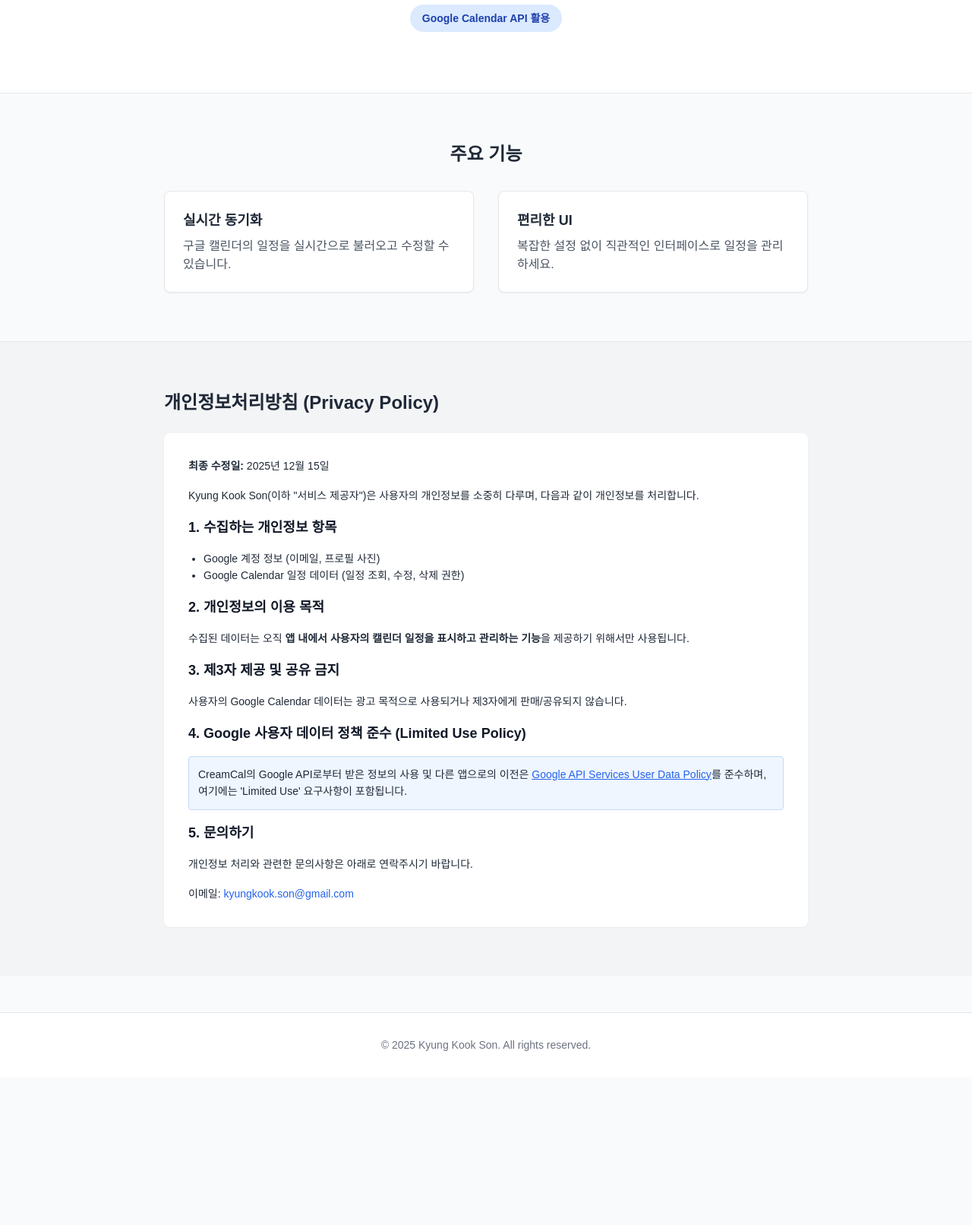
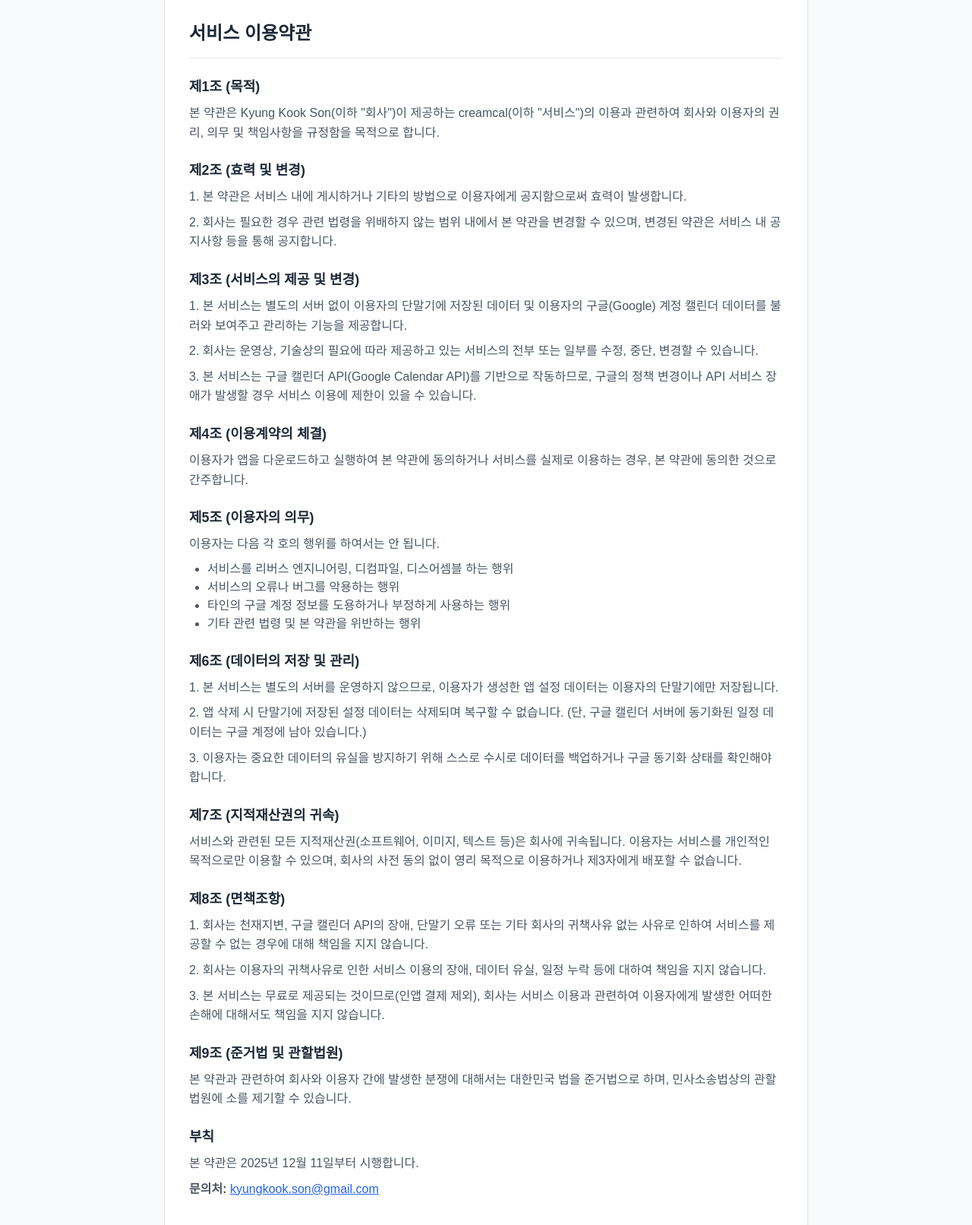
Before and after one commit to kks653/creamcal-website, a plain HTML site: page index.html in a window 1280 px wide. Shown: the part 278-1890 px from the top of the page at 76% size. Before the commit the page ends 1695 px from the top, so only its background shows below. Drawn offline with nearby package versions, Linux system fonts and the light colour scheme.

Commit message:
Revise title and legal sections in index.html
Updated the title and sections for terms and privacy policy.

```diff
--- a/index.html
+++ b/index.html
@@ -3,11 +3,14 @@
 <head>
     <meta charset="UTF-8">
     <meta name="viewport" content="width=device-width, initial-scale=1.0">
-    <title>CreamCal - 공식 홈페이지</title>
+    <title>CreamCal - 서비스 이용약관 및 개인정보처리방침</title>
     <meta name="description" content="CreamCal은 구글 캘린더와 연동하여 편리한 일정 관리를 돕는 서비스입니다.">
     <script src="https://cdn.tailwindcss.com"></script>
     <style>
         body { font-family: 'Noto Sans KR', sans-serif; }
+        .legal-content h3 { font-size: 1.125rem; font-weight: 700; margin-top: 1.5rem; margin-bottom: 0.5rem; color: #1f2937; }
+        .legal-content p { margin-bottom: 0.5rem; color: #4b5563; line-height: 1.6; }
+        .legal-content ul { list-style-type: disc; padding-left: 1.5rem; margin-bottom: 1rem; color: #4b5563; }
     </style>
 </head>
 <body class="bg-gray-50 text-gray-800">
@@ -16,71 +19,104 @@
         <div class="max-w-4xl mx-auto px-6 py-4 flex justify-between items-center">
             <div class="text-xl font-bold text-blue-600">CreamCal</div>
             <div class="space-x-4 text-sm font-medium">
-                <a href="#features" class="hover:text-blue-600">기능 소개</a>
+                <a href="#terms" class="hover:text-blue-600">이용약관</a>
                 <a href="#privacy" class="hover:text-blue-600">개인정보처리방침</a>
             </div>
         </div>
     </nav>
 
-    <header class="bg-white py-20 border-b">
+    <header class="bg-white py-12 border-b">
         <div class="max-w-4xl mx-auto px-6 text-center">
-            <h1 class="text-4xl font-extrabold text-gray-900 mb-4">CreamCal</h1>
-            <p class="text-xl text-gray-600 mb-8">구글 캘린더와 완벽하게 연동되는<br>당신의 새로운 일정 관리 파트너</p>
-            <div class="inline-block bg-blue-100 text-blue-800 px-4 py-2 rounded-full text-sm font-semibold">
-                Google Calendar API 활용
-            </div>
+            <h1 class="text-3xl font-extrabold text-gray-900 mb-2">CreamCal</h1>
+            <p class="text-gray-600">서비스 이용약관 및 개인정보처리방침</p>
         </div>
     </header>
 
-    <section id="features" class="py-16 max-w-4xl mx-auto px-6">
-        <h2 class="text-2xl font-bold mb-8 text-center">주요 기능</h2>
-        <div class="grid md:grid-cols-2 gap-8">
-            <div class="bg-white p-6 rounded-lg shadow-sm border">
-                <h3 class="font-bold text-lg mb-2">실시간 동기화</h3>
-                <p class="text-gray-600">구글 캘린더의 일정을 실시간으로 불러오고 수정할 수 있습니다.</p>
-            </div>
-            <div class="bg-white p-6 rounded-lg shadow-sm border">
-                <h3 class="font-bold text-lg mb-2">편리한 UI</h3>
-                <p class="text-gray-600">복잡한 설정 없이 직관적인 인터페이스로 일정을 관리하세요.</p>
+    <section id="terms" class="py-12 max-w-4xl mx-auto px-6">
+        <div class="bg-white p-8 rounded-lg shadow-sm border legal-content">
+            <h2 class="text-2xl font-bold mb-6 border-b pb-4">서비스 이용약관</h2>
+
+            <h3>제1조 (목적)</h3>
+            <p>본 약관은 Kyung Kook Son(이하 "회사")이 제공하는 creamcal(이하 "서비스")의 이용과 관련하여 회사와 이용자의 권리, 의무 및 책임사항을 규정함을 목적으로 합니다.</p>
+
+            <h3>제2조 (효력 및 변경)</h3>
+            <p>1. 본 약관은 서비스 내에 게시하거나 기타의 방법으로 이용자에게 공지함으로써 효력이 발생합니다.</p>
+            <p>2. 회사는 필요한 경우 관련 법령을 위배하지 않는 범위 내에서 본 약관을 변경할 수 있으며, 변경된 약관은 서비스 내 공지사항 등을 통해 공지합니다.</p>
+
+            <h3>제3조 (서비스의 제공 및 변경)</h3>
+            <p>1. 본 서비스는 별도의 서버 없이 이용자의 단말기에 저장된 데이터 및 이용자의 구글(Google) 계정 캘린더 데이터를 불러와 보여주고 관리하는 기능을 제공합니다.</p>
+            <p>2. 회사는 운영상, 기술상의 필요에 따라 제공하고 있는 서비스의 전부 또는 일부를 수정, 중단, 변경할 수 있습니다.</p>
+            <p>3. 본 서비스는 구글 캘린더 API(Google Calendar API)를 기반으로 작동하므로, 구글의 정책 변경이나 API 서비스 장애가 발생할 경우 서비스 이용에 제한이 있을 수 있습니다.</p>
+
+            <h3>제4조 (이용계약의 체결)</h3>
+            <p>이용자가 앱을 다운로드하고 실행하여 본 약관에 동의하거나 서비스를 실제로 이용하는 경우, 본 약관에 동의한 것으로 간주합니다.</p>
+
+            <h3>제5조 (이용자의 의무)</h3>
+            <p>이용자는 다음 각 호의 행위를 하여서는 안 됩니다.</p>
+            <ul>
+                <li>서비스를 리버스 엔지니어링, 디컴파일, 디스어셈블 하는 행위</li>
+                <li>서비스의 오류나 버그를 악용하는 행위</li>
+                <li>타인의 구글 계정 정보를 도용하거나 부정하게 사용하는 행위</li>
+                <li>기타 관련 법령 및 본 약관을 위반하는 행위</li>
+            </ul>
+
+            <h3>제6조 (데이터의 저장 및 관리)</h3>
+            <p>1. 본 서비스는 별도의 서버를 운영하지 않으므로, 이용자가 생성한 앱 설정 데이터는 이용자의 단말기에만 저장됩니다.</p>
+            <p>2. 앱 삭제 시 단말기에 저장된 설정 데이터는 삭제되며 복구할 수 없습니다. (단, 구글 캘린더 서버에 동기화된 일정 데이터는 구글 계정에 남아 있습니다.)</p>
+            <p>3. 이용자는 중요한 데이터의 유실을 방지하기 위해 스스로 수시로 데이터를 백업하거나 구글 동기화 상태를 확인해야 합니다.</p>
+
+            <h3>제7조 (지적재산권의 귀속)</h3>
+            <p>서비스와 관련된 모든 지적재산권(소프트웨어, 이미지, 텍스트 등)은 회사에 귀속됩니다. 이용자는 서비스를 개인적인 목적으로만 이용할 수 있으며, 회사의 사전 동의 없이 영리 목적으로 이용하거나 제3자에게 배포할 수 없습니다.</p>
+
+            <h3>제8조 (면책조항)</h3>
+            <p>1. 회사는 천재지변, 구글 캘린더 API의 장애, 단말기 오류 또는 기타 회사의 귀책사유 없는 사유로 인하여 서비스를 제공할 수 없는 경우에 대해 책임을 지지 않습니다.</p>
+            <p>2. 회사는 이용자의 귀책사유로 인한 서비스 이용의 장애, 데이터 유실, 일정 누락 등에 대하여 책임을 지지 않습니다.</p>
+            <p>3. 본 서비스는 무료로 제공되는 것이므로(인앱 결제 제외), 회사는 서비스 이용과 관련하여 이용자에게 발생한 어떠한 손해에 대해서도 책임을 지지 않습니다.</p>
+
+            <h3>제9조 (준거법 및 관할법원)</h3>
+            <p>본 약관과 관련하여 회사와 이용자 간에 발생한 분쟁에 대해서는 대한민국 법을 준거법으로 하며, 민사소송법상의 관할법원에 소를 제기할 수 있습니다.</p>
+
+            <h3>부칙</h3>
+            <p>본 약관은 2025년 12월 11일부터 시행합니다.</p>
+            <p><strong>문의처:</strong> <a href="mailto:kyungkook.son@gmail.com" class="text-blue-600 underline">kyungkook.son@gmail.com</a></p>
+        </div>
+    </section>
+
+    <section id="privacy" class="py-12 bg-gray-100 border-t">
+        <div class="max-w-4xl mx-auto px-6">
+            <h2 class="text-2xl font-bold mb-6 text-center">개인정보처리방침 (Privacy Policy)</h2>
+
+            <div class="bg-white p-8 rounded-lg shadow-sm text-sm space-y-4 leading-relaxed legal-content">
+                <p><strong>최종 수정일:</strong> 2025년 12월 11일</p>
+
+                <p><strong>Kyung Kook Son</strong>(이하 "서비스 제공자")은 사용자의 개인정보를 소중히 다루며, 다음과 같이 개인정보를 처리합니다.</p>
+
+                <h3>1. 수집하는 개인정보 항목</h3>
+                <ul class="list-disc pl-5">
+                    <li>Google 계정 정보 (이메일, 프로필 사진) - 로그인 식별용</li>
+                    <li>Google Calendar 일정 데이터 (일정 조회, 수정, 삭제 권한) - 앱 기능 수행용</li>
+                </ul>
+
+                <h3>2. 개인정보의 이용 목적</h3>
+                <p>수집된 데이터는 오직 <strong>앱 내에서 사용자의 캘린더 일정을 표시하고 관리하는 기능</strong>을 제공하기 위해서만 사용됩니다. 별도의 서버로 전송되거나 저장되지 않습니다.</p>
+
+                <h3>3. 제3자 제공 및 공유 금지</h3>
+                <p>사용자의 Google Calendar 데이터는 광고 목적으로 사용되거나 제3자에게 판매/공유되지 않습니다.</p>
+
+                <h3>4. Google 사용자 데이터 정책 준수 (Limited Use Policy)</h3>
+                <p class="bg-blue-50 p-4 rounded border border-blue-200 text-blue-900">
+                    CreamCal의 Google API로부터 받은 정보의 사용 및 다른 앱으로의 이전은
+                    <a href="https://developers.google.com/terms/api-services-user-data-policy" target="_blank" class="text-blue-600 underline font-bold">Google API Services User Data Policy</a>를 준수하며, 여기에는 'Limited Use' 요구사항이 포함됩니다.
+                </p>
+
+                <h3>5. 문의하기</h3>
+                <p>개인정보 처리와 관련한 문의사항은 아래로 연락주시기 바랍니다.</p>
+                <p>이메일: <a href="mailto:kyungkook.son@gmail.com" class="text-blue-600 underline">kyungkook.son@gmail.com</a></p>
             </div>
         </div>
     </section>
 
-    <section id="privacy" class="py-16 bg-gray-100 border-t">
-        <div class="max-w-4xl mx-auto px-6">
-            <h2 class="text-2xl font-bold mb-6">개인정보처리방침 (Privacy Policy)</h2>
-
-            <div class="bg-white p-8 rounded-lg shadow-sm text-sm space-y-4 leading-relaxed">
-                <p><strong>최종 수정일:</strong> 2025년 12월 15일</p>
-
-                <p>Kyung Kook Son(이하 "서비스 제공자")은 사용자의 개인정보를 소중히 다루며, 다음과 같이 개인정보를 처리합니다.</p>
-
-                <h3 class="text-lg font-bold text-gray-900 mt-4">1. 수집하는 개인정보 항목</h3>
-                <ul class="list-disc pl-5">
-                    <li>Google 계정 정보 (이메일, 프로필 사진)</li>
-                    <li>Google Calendar 일정 데이터 (일정 조회, 수정, 삭제 권한)</li>
-                </ul>
-
-                <h3 class="text-lg font-bold text-gray-900 mt-4">2. 개인정보의 이용 목적</h3>
-                <p>수집된 데이터는 오직 <strong>앱 내에서 사용자의 캘린더 일정을 표시하고 관리하는 기능</strong>을 제공하기 위해서만 사용됩니다.</p>
-
-                <h3 class="text-lg font-bold text-gray-900 mt-4">3. 제3자 제공 및 공유 금지</h3>
-                <p>사용자의 Google Calendar 데이터는 광고 목적으로 사용되거나 제3자에게 판매/공유되지 않습니다.</p>
-
-                <h3 class="text-lg font-bold text-gray-900 mt-4">4. Google 사용자 데이터 정책 준수 (Limited Use Policy)</h3>
-                <p class="bg-blue-50 p-3 rounded border border-blue-200">
-                    CreamCal의 Google API로부터 받은 정보의 사용 및 다른 앱으로의 이전은
-                    <a href="https://developers.google.com/terms/api-services-user-data-policy" target="_blank" class="text-blue-600 underline">Google API Services User Data Policy</a>를 준수하며, 여기에는 'Limited Use' 요구사항이 포함됩니다.
-                </p>
-
-                <h3 class="text-lg font-bold text-gray-900 mt-4">5. 문의하기</h3>
-                <p>개인정보 처리와 관련한 문의사항은 아래로 연락주시기 바랍니다.</p>
-                <p>이메일: <a href="mailto:kyungkook.son@gmail.com" class="text-blue-600">kyungkook.son@gmail.com</a></p>
-            </div>
-        </div>
-    </section>
-
-    <footer class="bg-white py-8 border-t mt-12 text-center text-gray-500 text-sm">
+    <footer class="bg-white py-8 border-t text-center text-gray-500 text-sm">
         &copy; 2025 Kyung Kook Son. All rights reserved.
     </footer>
 
```
